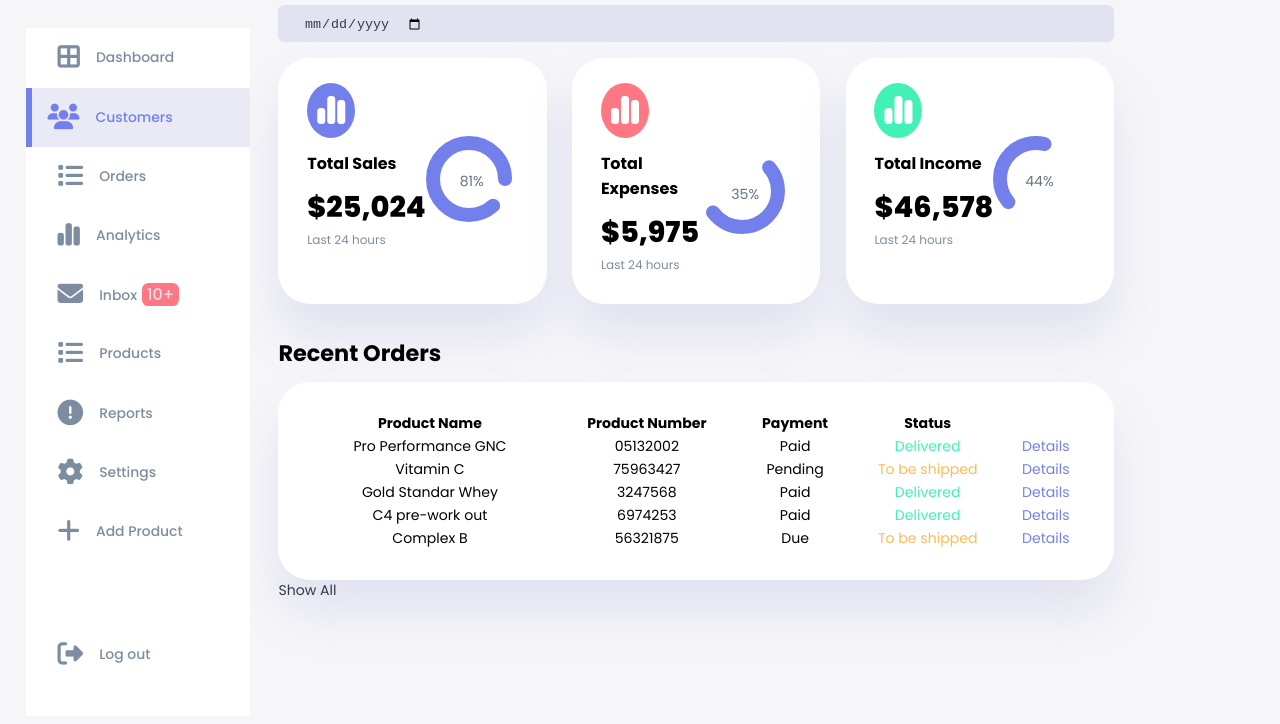
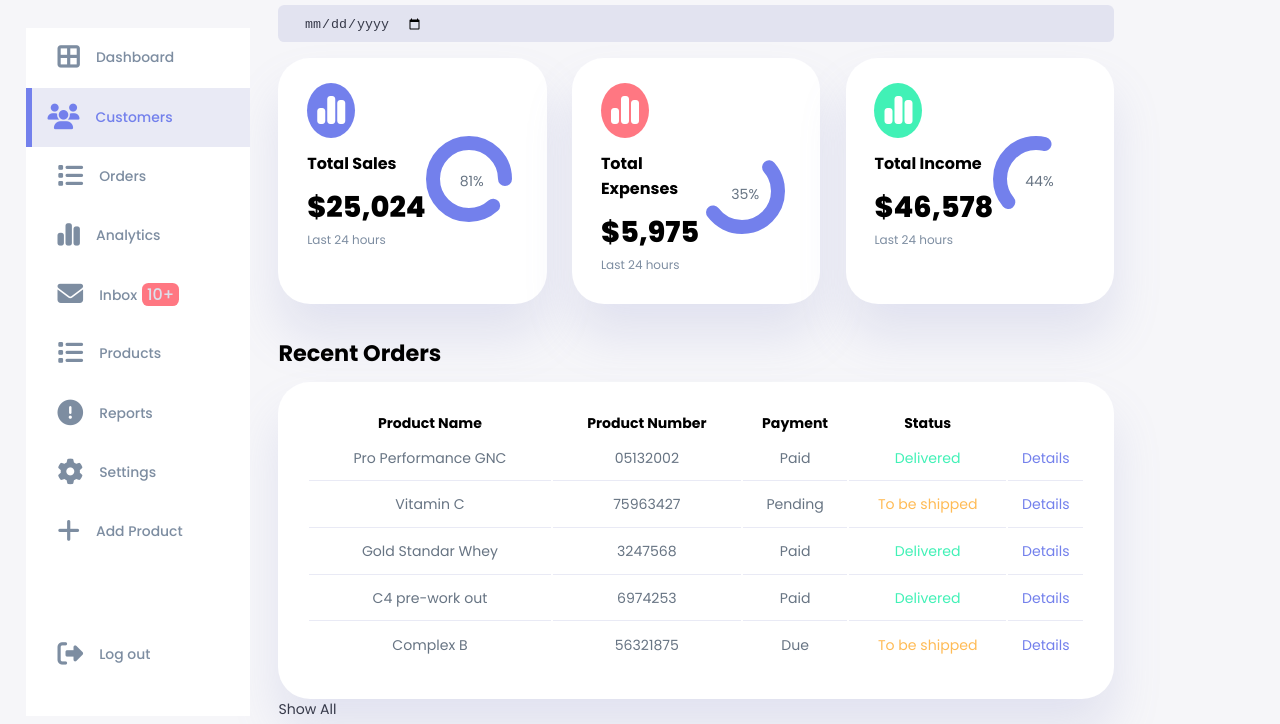
Before and after one commit to JohanFernandoLema/DashBoard, a plain HTML site: page index.html in a window 1280 px wide. Shown: the part 76-800 px from the top of the page. Drawn offline with Linux system fonts and the light colour scheme.

Commit message:
tbody designed

```diff
--- a/app.css
+++ b/app.css
@@ -348,3 +348,13 @@ main .insights .small{
 main .recent-orders table:hover{
     box-shadow: none;
 }
+
+main table tbody td{
+    height: 2.8rem;
+    border-bottom: 1px solid var(--color-light);
+    color: var(--color-dark-variant);
+}
+
+main table tbody tr:last-child td{
+    border: none;
+}
```
